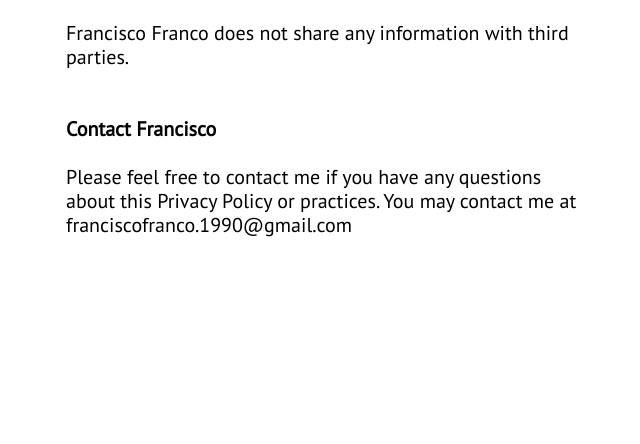
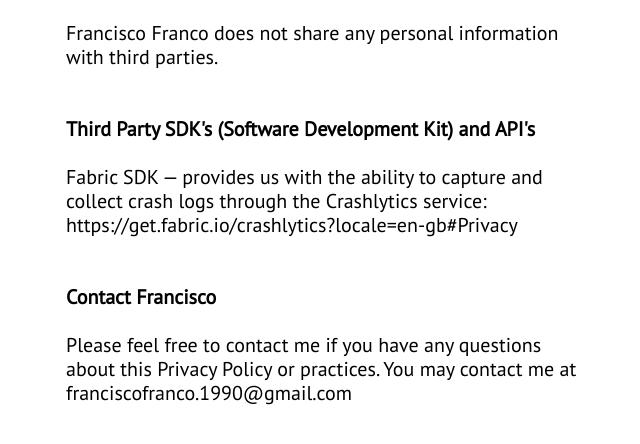
Before and after one commit to franciscofranco/gratus, a plain HTML site: page privacy.html in a window 1280 px wide. Shown: the part 202-646 px from the top of the page, without its empty margins (314-954 px from the left). Drawn offline with Linux system fonts and the light colour scheme.

Commit message:
Update privacy policy about Fabric Crashlytics
Signed-off-by: Francisco Franco <franciscofranco.1990@gmail.com>

```diff
--- a/privacy.html
+++ b/privacy.html
@@ -37,7 +37,11 @@
 		</div>
 
 		<div class="privacy_msg">
-			Francisco Franco does not share any information with third parties.
+			Francisco Franco does not share any personal information with third parties.
+			<br/><br/><br/>
+			<b>Third Party SDK's (Software Development Kit) and API's</b>
+			<br/><br/>
+			Fabric SDK — provides us with the ability to capture and collect crash logs through the Crashlytics service: https://get.fabric.io/crashlytics?locale=en-gb#Privacy
 			<br/><br/><br/>
 			<b>Contact Francisco</b>
 			<br/><br/>
```
